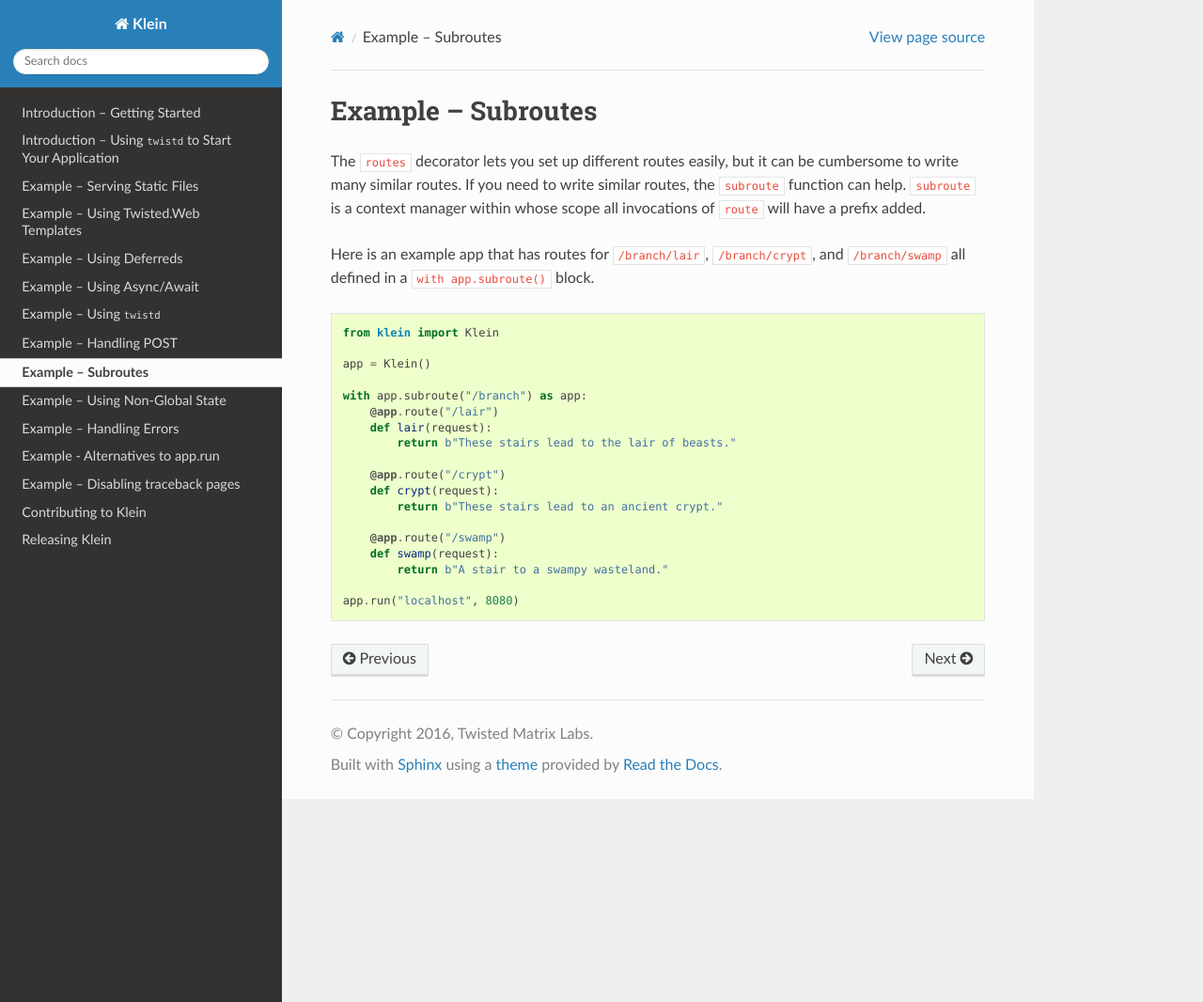
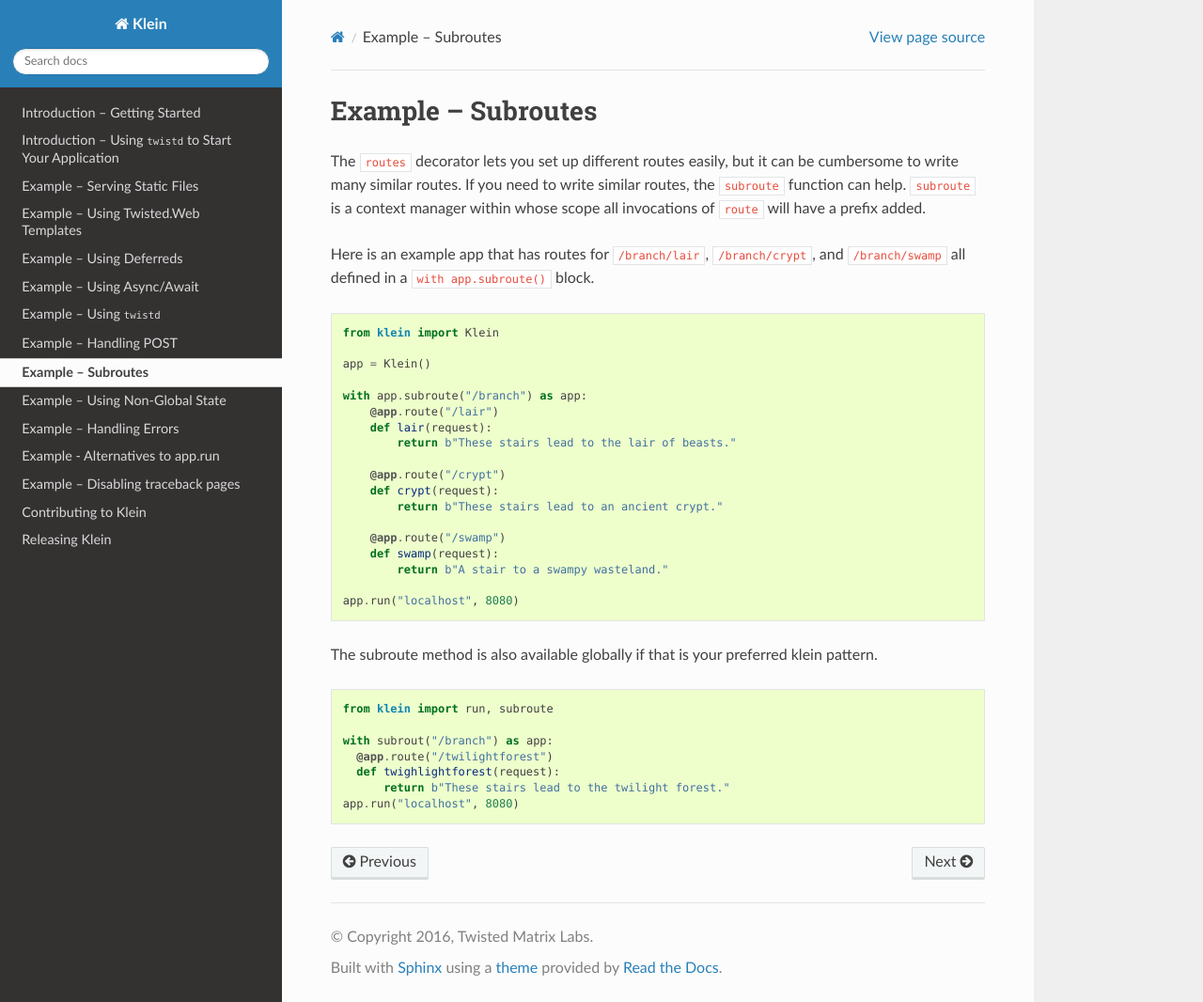
Before and after one commit to twisted/klein, a Sphinx documentation site: the page built from docs/examples/subroutes.rst, in a window 1280 px wide and 1066 px high. Shown: the whole window at 94% size. Built offline with Sphinx 7.4.7 and the Read the Docs theme 2.0.0, drawn with Linux system fonts in a browser that asks for light colours; the version number could not be read and is left out.

Commit message:
Include example of global subroute.

```diff
--- a/docs/examples/subroutes.rst
+++ b/docs/examples/subroutes.rst
@@ -28,3 +28,17 @@ Here is an example app that has routes for ``/branch/lair``, ``/branch/crypt``,
             return b"A stair to a swampy wasteland."
 
     app.run("localhost", 8080)
+
+
+The subroute method is also available globally if that is your preferred klein
+pattern.
+
+.. code-block:: python
+
+    from klein import run, subroute
+
+    with subrout("/branch") as app:
+      @app.route("/twilightforest")
+      def twighlightforest(request):
+          return b"These stairs lead to the twilight forest."
+    app.run("localhost", 8080)
```
